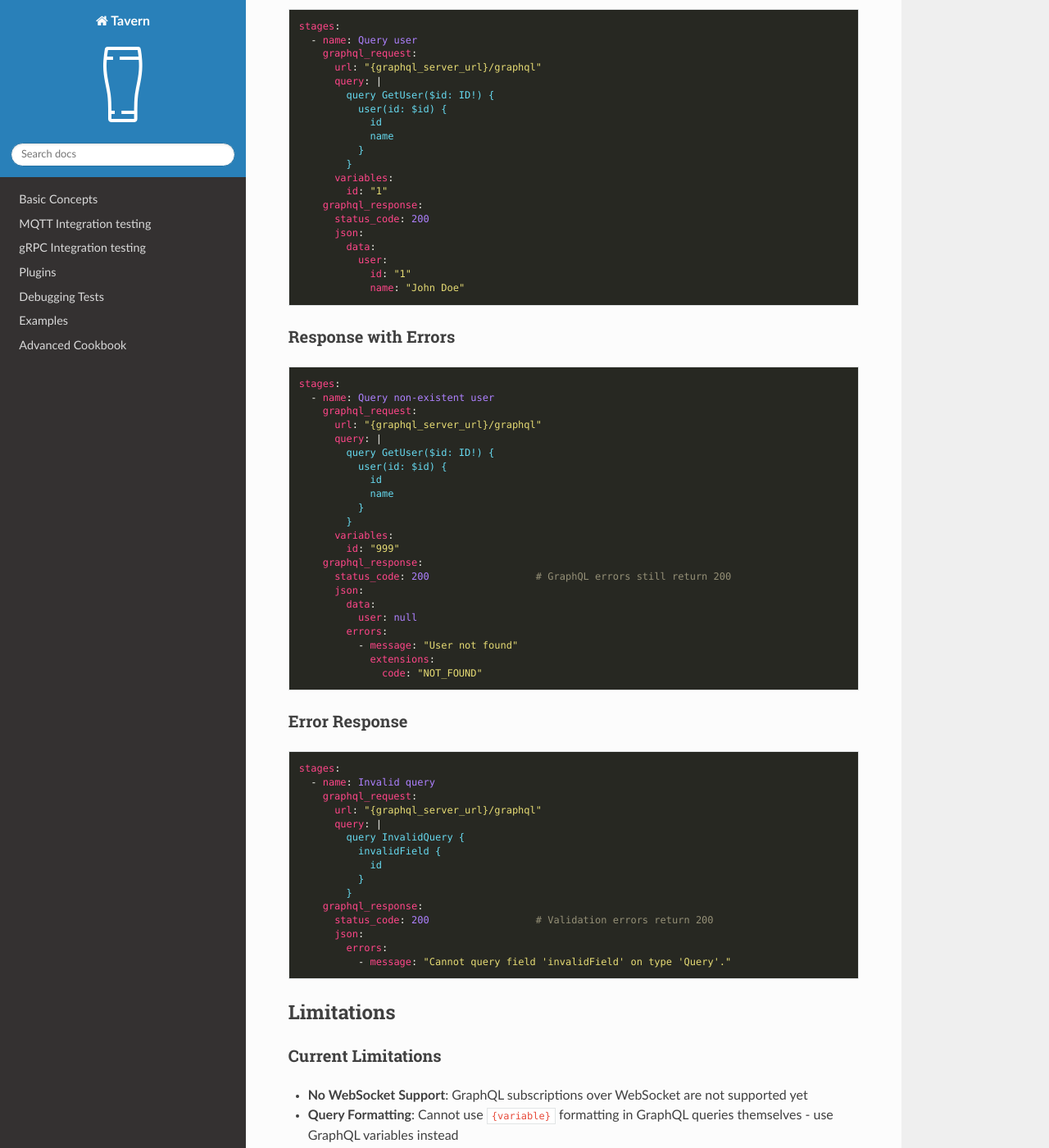
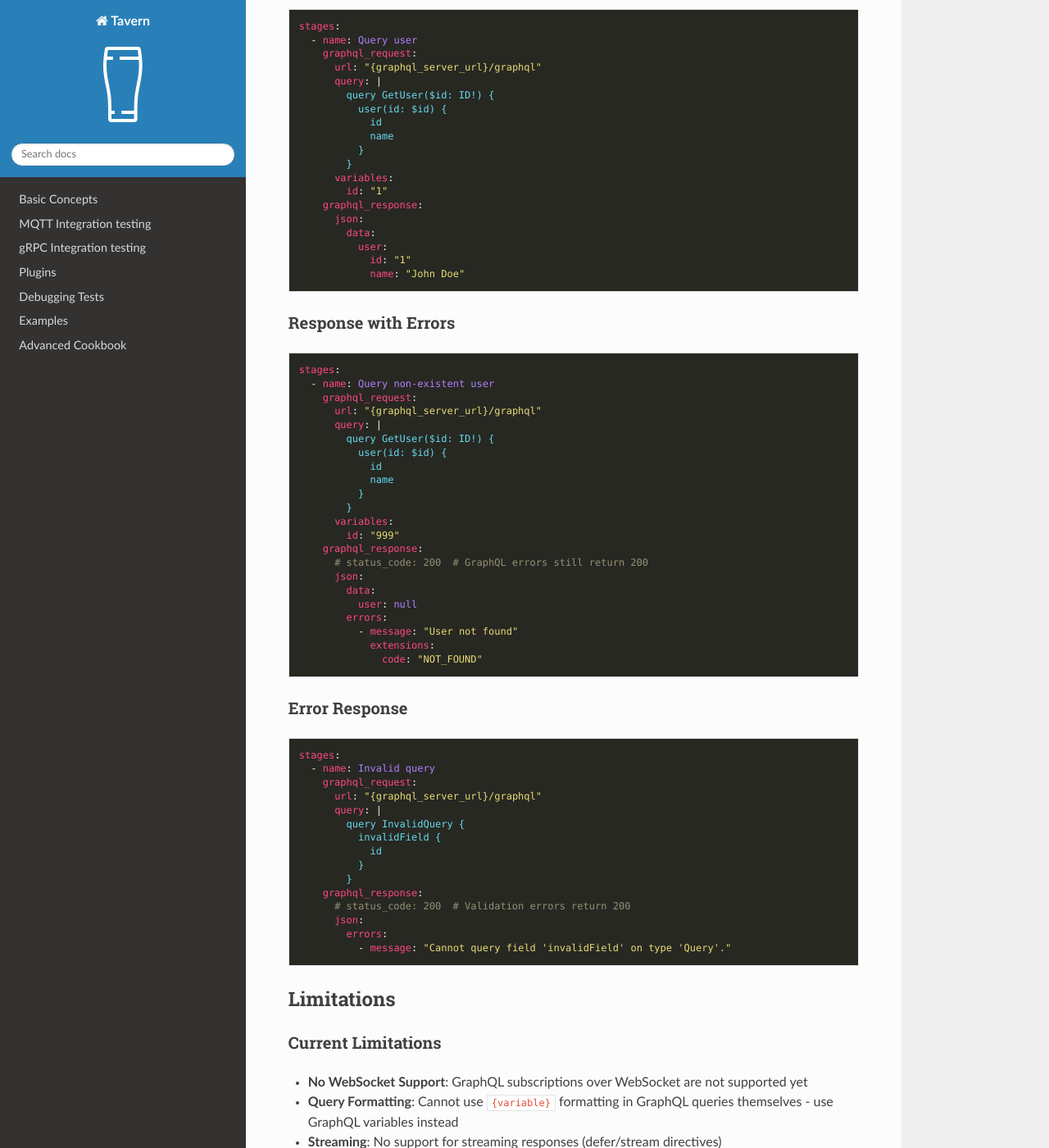
Before and after one commit to taverntesting/tavern, a Sphinx documentation site: the page built from docs/source/graphql.md, in a window 1280 px wide and 1400 px high, scrolled down 3599 px. Shown: the whole window at 82% size. Built offline with Sphinx 7.4.7 and the Read the Docs theme 3.1.0, drawn with Linux system fonts in a browser that asks for light colours; formulas are drawn with MathJax 3; pages that are not in the unit, such as notebooks, are missing from menus; some of the changed lines change nothing that is shown.

Commit message:
docs(graphql): Comment out GraphQL response `status_code` fields
- Commented out `status_code` in example responses within `docs/source/graphql.md`:
  - Removed unnecessary `status_code: 200` for successful responses since GraphQL spec mandates `200` even for errors.
  - Updated comments to clarify GraphQL's handling of HTTP status codes for validation and query errors.
- Simplifies documentation by focusing on response structure rather than redundant status code reiteration.

```diff
--- a/docs/source/graphql.md
+++ b/docs/source/graphql.md
@@ -198,7 +198,6 @@
       variables:
         id: "1"
     graphql_response:
-      status_code: 200
       json:
         data:
           user:
@@ -223,7 +222,7 @@
       variables:
         id: "999"
     graphql_response:
-      status_code: 200                  # GraphQL errors still return 200
+      # status_code: 200  # GraphQL errors still return 200
       json:
         data:
           user: null
@@ -247,7 +246,7 @@
           }
         }
     graphql_response:
-      status_code: 200                  # Validation errors return 200
+      # status_code: 200  # Validation errors return 200
       json:
         errors:
           - message: "Cannot query field 'invalidField' on type 'Query'."
```
